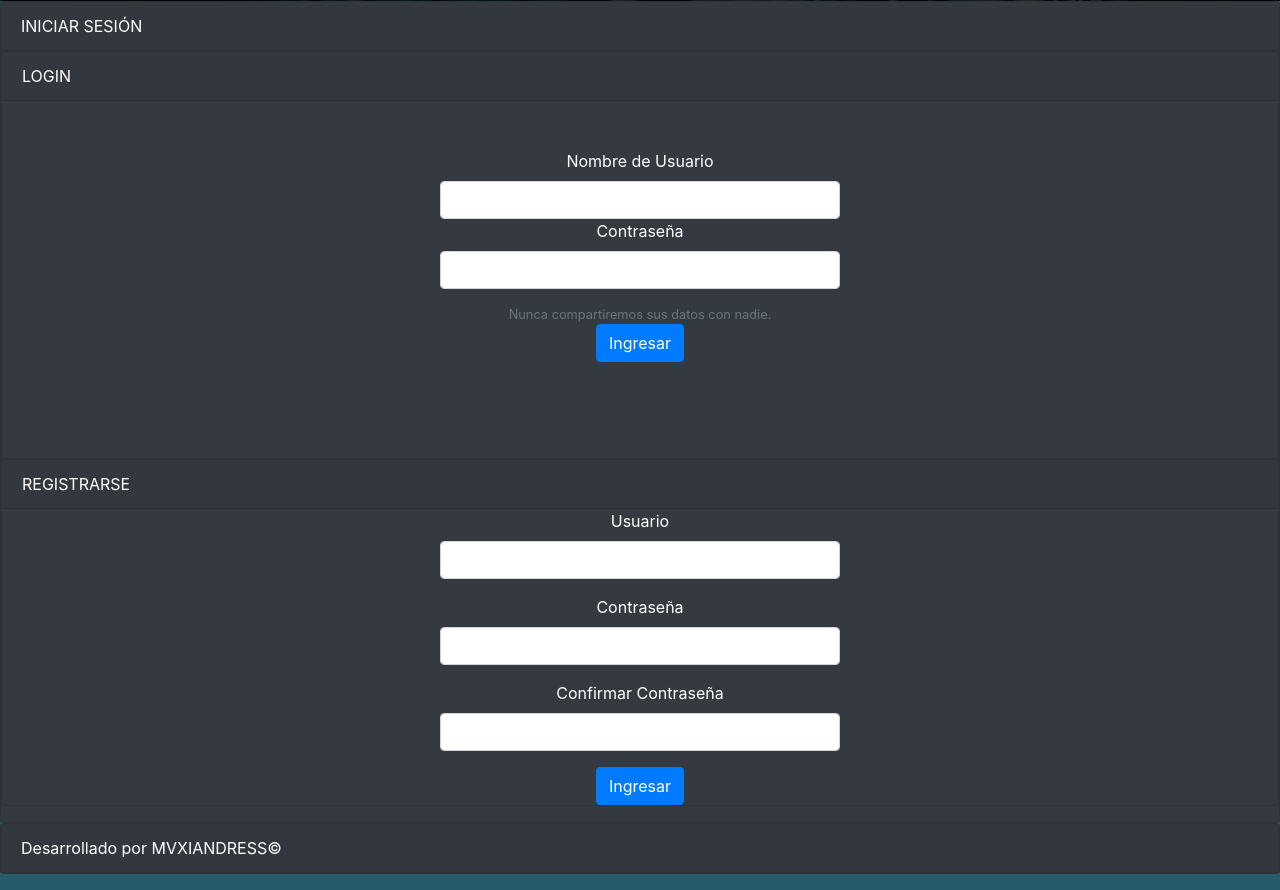
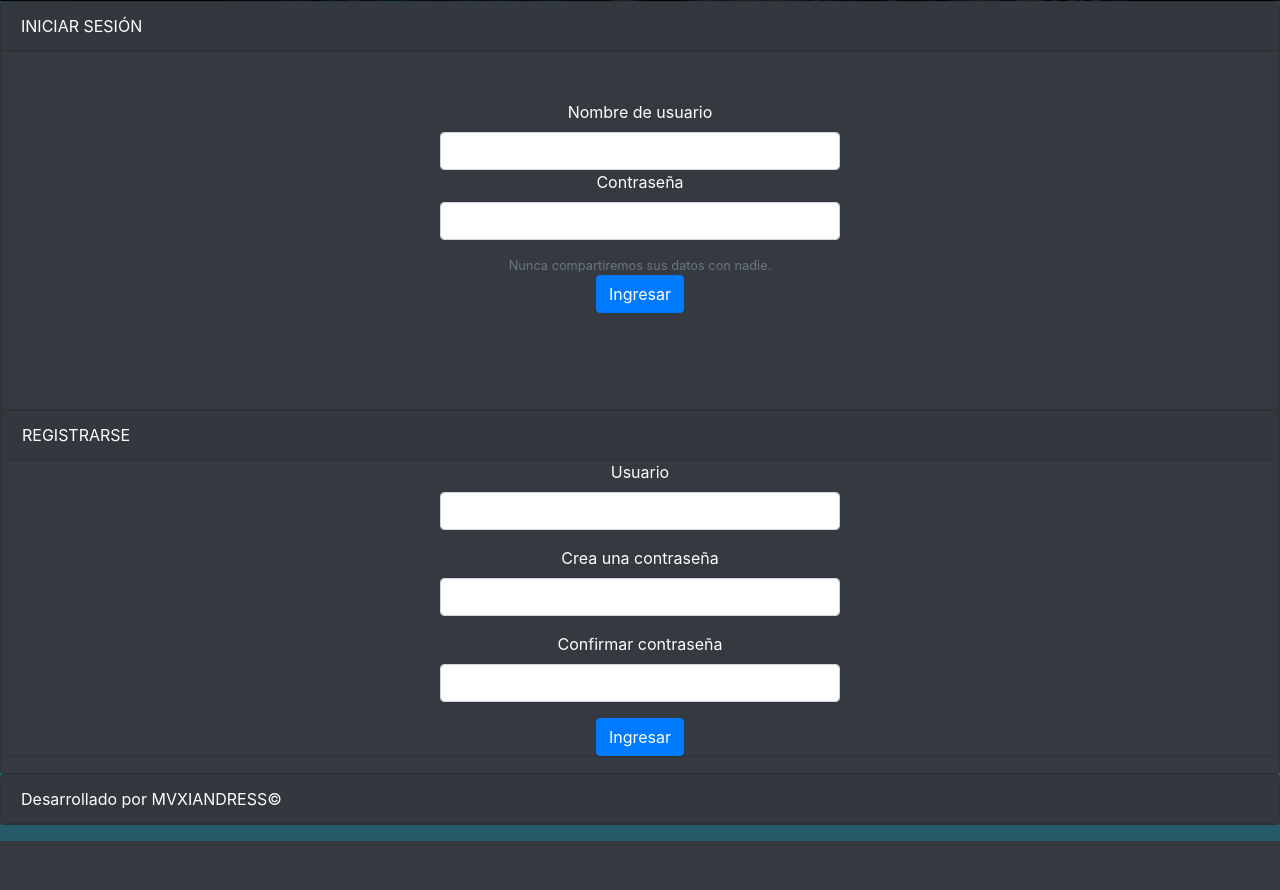
Before and after one commit to MaxiVargas78/ProyectoI_DesarrolloWeb, a PHP site: page /login.php in a window 1280 px wide. Shown: the part 523-1413 px from the top of the page. After the commit the page ends 1364 px from the top, so only its background shows below. Run offline with PHP 8.4, Linux system fonts and the light colour scheme.

Commit message:
Registro + Login

```diff
--- a/login.php
+++ b/login.php
@@ -7,13 +7,10 @@ INICIAR SESIÓN
 </div>
 <div class="card-deck">
 <div class="card bg-dark text-white" style="width: 36rem;"  >
-  <div class="card-header">
-    LOGIN
-  </div>
 <form action="redirect.php" method="POST">
 <center>
   <div class="form-group m-5 pb-5">
-    <label for="exampleInputEmail1">Nombre de Usuario</label>
+    <label for="exampleInputEmail1">Nombre de usuario</label>
     <input style="width: 25rem;" type="text" name="usuario" class="form-control" id="exampleInputEmail1" aria-describedby="emailHelp">
     <div class="form-group">
     <label  for="exampleInputPassword1">Contraseña</label>
@@ -40,11 +37,11 @@ INICIAR SESIÓN
     <input style="width: 25rem;" type="text" name="usuario" class="form-control" id="exampleInputEmail1" aria-describedby="emailHelp">
   </div>
   <div class="form-group">
-    <label  for="exampleInputPassword1">Contraseña</label>
+    <label  for="exampleInputPassword1"> Crea una contraseña</label>
     <input style="width: 25rem;" type="password" name="password" class="form-control" id="exampleInputPassword1">
   </div>
   <div class="form-group">
-    <label  for="exampleInputPassword1"> Confirmar Contraseña</label>
+    <label  for="exampleInputPassword1"> Confirmar contraseña</label>
     <input style="width: 25rem;" type="password" name="password" class="form-control" id="exampleInputPassword1">
   </div>
   <button type="submit" value="ingresar" class="btn btn-primary">Ingresar</button>
```
